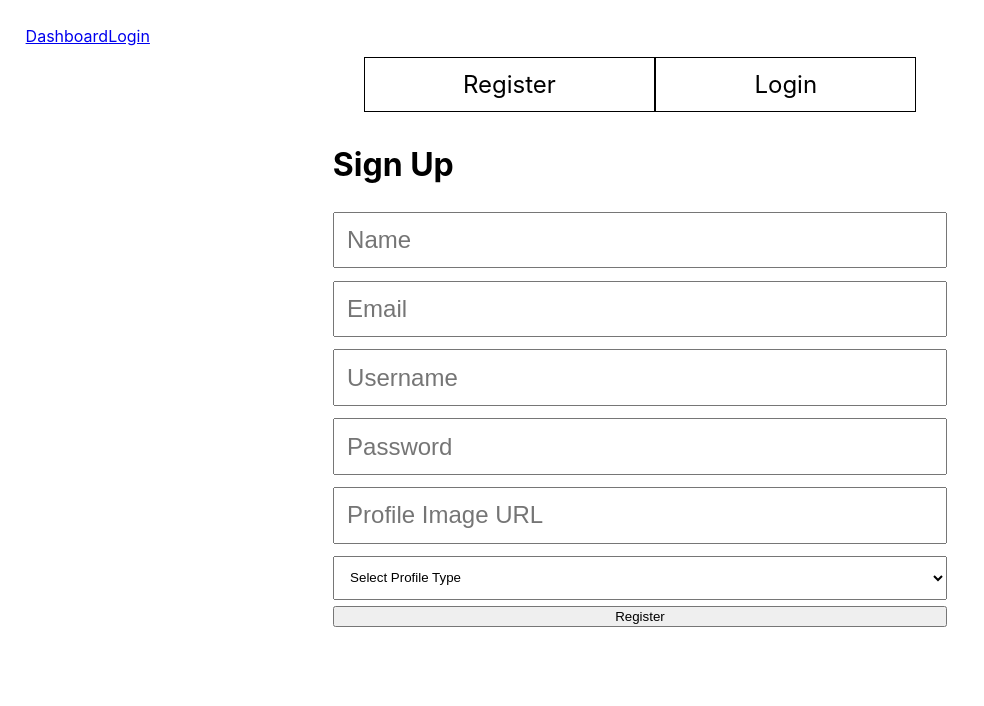
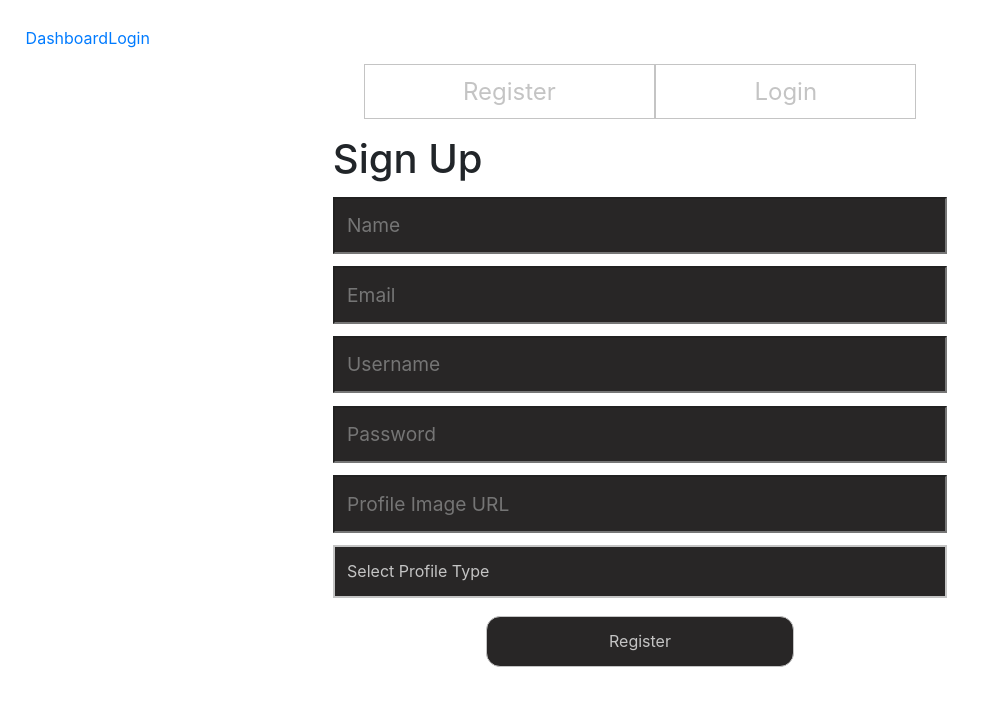
Before and after one commit to anywhere-fitness-ii/Front-End, a React (Create React App) app in the folder client/: page / in a window 1280 px wide. Shown: the top 706 px of the page, without its empty margins (0-984 px from the left). Built offline with nearby package versions, Linux system fonts and the light colour scheme.

Commit message:
added some styling and updated card component

```diff
--- a/client/package.json
+++ b/client/package.json
@@ -7,12 +7,14 @@
     "@testing-library/react": "^9.3.2",
     "@testing-library/user-event": "^7.1.2",
     "axios": "^0.19.2",
+    "bootstrap": "^4.4.1",
     "react": "^16.13.0",
     "react-dom": "^16.13.0",
     "react-hook-form": "^4.10.1",
     "react-router": "^5.1.2",
     "react-router-dom": "^5.1.2",
     "react-scripts": "3.4.0",
+    "reactstrap": "^8.4.1",
     "styled-components": "^5.0.1"
   },
   "scripts": {
--- a/client/src/App.css
+++ b/client/src/App.css
@@ -1,38 +1,4 @@
-.App {
-  text-align: center;
+
+body {
+  background-color: #282626;
 }
-
-.App-logo {
-  height: 40vmin;
-  pointer-events: none;
-}
-
-@media (prefers-reduced-motion: no-preference) {
-  .App-logo {
-    animation: App-logo-spin infinite 20s linear;
-  }
-}
-
-.App-header {
-  background-color: #282c34;
-  min-height: 100vh;
-  display: flex;
-  flex-direction: column;
-  align-items: center;
-  justify-content: center;
-  font-size: calc(10px + 2vmin);
-  color: white;
-}
-
-.App-link {
-  color: #61dafb;
-}
-
-@keyframes App-logo-spin {
-  from {
-    transform: rotate(0deg);
-  }
-  to {
-    transform: rotate(360deg);
-  }
-}
--- a/client/src/App.js
+++ b/client/src/App.js
@@ -5,7 +5,9 @@ import LoginForm from './components/LoginForm';
 import AddClassForm from './components/AddClass';
 import LoginNav from './components/LoginNav';
 import Dashboard from './components/Dashboard'
+// import './App.css';
 import { Container } from './styles/Styles';
+
 
 
 function App() {
--- a/client/src/components/Card.js
+++ /dev/null
@@ -1,36 +0,0 @@
-import React from 'react';
-
-const Card = (props)=>{
-    console.log(props, 'cards props')
-    return(<div >
-        <h2>Card Section</h2>
-                <div style={{display: 'inline-flex'}}>{props.addCard.map(item=> (
-                    <>
-                    <div key={item.id} style={{border: '2px solid magenta', margin: '10px', height: '300px', width: '300px'}}>
-                        <p>{item.name}</p>
-                        <p>{item.classType}</p>
-                        <p>{item.date}</p>
-                        <p>{item.startTime}</p>
-                        <p>{item.duration}</p>
-                        <p>{item.intensity}</p>
-                        <p>{item.maxParticipants}</p>
-
-
-
-
-
-
-                        {props.userData.role === 'instructor' && <div>
-                        <button>Edit</button>
-                        <button>Delete</button>
-                        <button>Complete</button>
-                        </div>}
-                        </div>
-
-                    </>
-                    ))}</div>
-
-    </div>)
-}
-
-export default Card
--- /dev/null
+++ b/client/src/components/ClassCards.js
@@ -0,0 +1,37 @@
+import React from 'react';
+import {
+    Card, CardImg, CardText, CardBody,
+    CardTitle, CardSubtitle, Button
+  } from 'reactstrap';
+
+const ClassCards = (props)=> {
+    console.log(props, 'cards props')
+    return(
+        <div>
+            <h2>Card Section</h2>
+            {/* This "addCard" is mock data, will be replaced with actual user data from backend */}
+            {props.addCard.map(item=>
+            <Card key={item.id}>
+                <CardBody>
+                    <CardTitle >{item.name}</CardTitle>
+                    <CardSubtitle>{item.classType}</CardSubtitle>
+                    <CardSubtitle>{item.date}</CardSubtitle>
+                    <CardSubtitle>{item.startTime}</CardSubtitle>
+                    <CardSubtitle>{item.duration}</CardSubtitle>
+                    <CardSubtitle>{item.intensity}</CardSubtitle>
+                    <CardSubtitle>{item.maxParticipants}</CardSubtitle>
+                    {props.userData.role === 'instructor' &&
+                    <div>
+                        <Button>Edit</Button>
+                        <Button>Delete</Button>
+                        <Button>Complete</Button>
+                    </div>
+                    }
+                </CardBody>
+            </Card>
+            )}
+    </div>
+    )
+}
+
+export default ClassCards
--- a/client/src/components/Dashboard.js
+++ b/client/src/components/Dashboard.js
@@ -1,5 +1,5 @@
 import React, {useState, useEffect} from 'react'
-import Card from './Card'
+import ClassCards from './ClassCards'
 import User from './User'
 import UserInfo from './UserInfo'
 import Instructor from './Instructor'
@@ -51,8 +51,8 @@ return(
     <div style={{ width: '750px'}}>
 
       {userData.role === 'instructor' ?
-      <Instructor userData={userData} data={data} postClass={postClass}/> : <User />}
-      <Card userData={userData} data={data} addCard={addCard}/>
+      <Instructor userData={userData} data={data} postClass={postClass}/> : <User userData={userData} />}
+      <ClassCards userData={userData} data={data} addCard={addCard}/>
 
     </div>
 
--- a/client/src/components/LoginForm.js
+++ b/client/src/components/LoginForm.js
@@ -1,5 +1,5 @@
 import React, { useState } from 'react';
-import {StyledForm, StyledInput} from '../styles/Styles'
+import {StyledForm, StyledInput, StyledButton} from '../styles/Styles'
 import axios from 'axios'
 import {useHistory} from 'react-router-dom'
 import { useForm } from "react-hook-form"
@@ -23,8 +23,6 @@ const LoginForm = (props) => {
     reset()
   }
 
-
-
   return (
     <StyledForm onSubmit={handleSubmit(onSubmit)}>
       <h1>Login</h1>
@@ -34,7 +32,7 @@ const LoginForm = (props) => {
       <StyledInput ref={register({required: true})} type="password" name="password" placeholder="Password"/>
       {errors.password && <p>Enter password.</p>}
 
-      <button type="submit">Login</button>
+      <StyledButton type="submit">Login</StyledButton>
     </StyledForm>
   )
 }
--- a/client/src/components/RegistrationForm.js
+++ b/client/src/components/RegistrationForm.js
@@ -1,5 +1,5 @@
 import React from 'react';
-import {StyledForm, StyledInput, StyledSelect} from '../styles/Styles';
+import {StyledForm, StyledInput, StyledSelect, StyledButton} from '../styles/Styles';
 import { useForm } from "react-hook-form";
 
 
@@ -37,7 +37,7 @@ const RegistrationForm = (props) => {
       </StyledSelect>
       {errors.roleId && <p>Required.</p>}
 
-      <button type="submit">Register</button>
+      <StyledButton type="submit">Register</StyledButton>
     </StyledForm>
   )
 }
--- a/client/src/components/User.js
+++ b/client/src/components/User.js
@@ -1,11 +1,13 @@
+
 import React from 'react';
+import ClassCards from './ClassCards';
 
-const User = ()=>{
-
-    return(<div>
-<h1>This is the Regular User Dashboard</h1>
+const User = (props)=> {
+  return (
+    <div>
+      <h1>User Dashboard</h1>
     </div>
-    )
+  )
 }
 
 export default User
--- a/client/src/index.js
+++ b/client/src/index.js
@@ -1,6 +1,6 @@
 import React from 'react';
 import ReactDOM from 'react-dom';
-import './index.css';
+import 'bootstrap/dist/css/bootstrap.min.css';
 import App from './App';
 import {BrowserRouter as Router} from 'react-router-dom';
 
--- a/client/src/styles/Styles.js
+++ b/client/src/styles/Styles.js
@@ -13,29 +13,53 @@ export const StyledForm = styled.form`
   margin: 0 auto;
 `
 export const StyledInput = styled.input`
+  background-color: #282626;
+  color: #C4C4C4;
   margin: 1% 0;
   padding: 2%;
-  font-size: 1.5rem;
+  font-size: 1.2rem;
 `
 
 export const StyledSelect = styled.select`
+  display: block;
+  appearance: none;
+  background-color: #282626;
+  color: #C4C4C4;
   margin: 1% 0;
   padding: 2%;
+  border: 2px solid #C4C4C4;
+`
+
+export const StyledButton = styled.button`
+  padding: 2%;
+  width: 50%;
+  border-radius: 14px;
+  background-color: #282626;
+  color: #C4C4C4;
+  margin: 2% auto;
+  border: 1px solid #C4C4C4;
+  &:hover {
+    font-weight: 800;
+    border: 3px solid #C4C4C4;
+  }
 `
 
 export const LoginNavLink = styled(NavLink)`
   text-decoration: none;
   width: 50%;
   font-size: 1.5rem;
-  color: black;
+  color: #C4C4C4;
   padding: 1% 8%;
-  border: 1px solid black;
+  border: 1px solid #C4C4C4;
   &:hover {
     font-weight: 800;
+    text-decoration: none;
+    color: #C4C4C4;
   }
 `
 
 export const LoginNavContainer = styled.div`
   margin: 2% auto;
+  width: 100%;
   text-align: center;
 `
```
Also changed, not shown: 1 other file (tests, documents, lock files or other folders).
